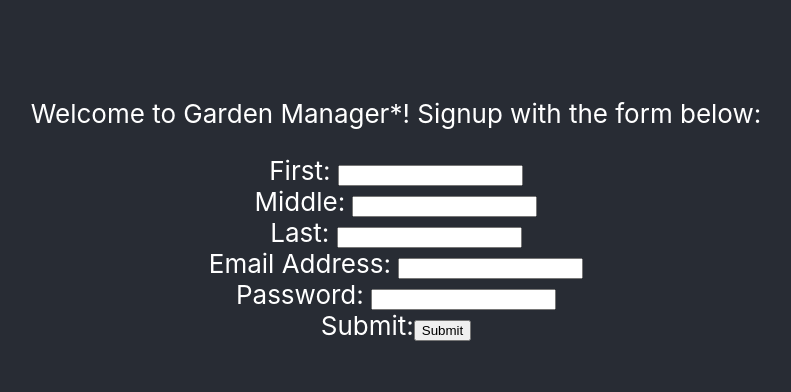
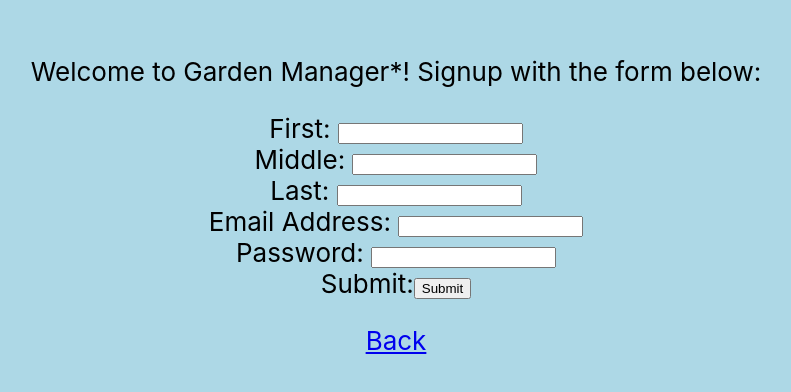
Before and after one commit to Vertial-Garden-Controller/Web-Interface, a React (Create React App) app: page /user/signup in a window 1280 px wide. Shown: the part 194-586 px from the top of the page, without its empty margins (244-1035 px from the left). Built offline with nearby package versions, Linux system fonts and the light colour scheme.

Commit message:
Added: back buttons

```diff
--- a/public/index.html
+++ b/public/index.html
@@ -24,7 +24,7 @@
       work correctly both with client-side routing and a non-root public URL.
       Learn how to configure a non-root public URL by running `npm run build`.
     -->
-    <title>React App</title>
+    <title>Irrigation Controller</title>
   </head>
   <body>
     <noscript>You need to enable JavaScript to run this app.</noscript>
--- a/src/pages/Login.js
+++ b/src/pages/Login.js
@@ -56,7 +56,10 @@
           <header className="App-header">
             Login Success!
             <Link to="/myinfo">My Information</Link>
-            <Link to="/mygarden">My Garden</Link>
+            {/* <Link to="/mygarden">My Garden</Link> */}
+            <p>
+              <Link to="/">Back</Link>
+            </p>
           </header>
         </div>
       )
@@ -91,6 +94,9 @@
               Submit:
               <input type="submit" value="Submit" />
             </label>
+            <p>
+              <Link to="/">Back</Link>
+            </p>
           </form>
         </header>
       </div>
--- a/src/pages/MyInfo.js
+++ b/src/pages/MyInfo.js
@@ -2,6 +2,7 @@
 import axios from 'axios'
 import { options } from '../App'
 import { number } from 'prop-types'
+import { Link } from 'react-router-dom'
 
 class MyInfo extends React.Component {
   constructor(props) {
@@ -46,6 +47,9 @@
           </p>
           <p>Email Address: {this.state.user.email}</p>
           <p>Password: {this.state.user.password}</p>
+          <p>
+            <Link to="/user/login">Logout</Link>
+          </p>
         </header>
       </div>
     )
--- a/src/pages/NewUser.js
+++ b/src/pages/NewUser.js
@@ -134,6 +134,9 @@
               <input type="submit" value="Submit" />
             </label>
           </form>
+          <p>
+            <Link to="/">Back</Link>
+          </p>
         </header>
       </div>
     )
--- a/src/routes.js
+++ b/src/routes.js
@@ -9,7 +9,7 @@
 class Routes extends React.Component {
   constructor(props) {
     super(props)
-    this.state = { user_id: 1 }
+    this.state = { user_id: 0 }
     this.UserIDHandler = this.UserIDHandler.bind(this)
   }
 
--- a/src/utils/App.css
+++ b/src/utils/App.css
@@ -14,14 +14,14 @@
 }
 
 .App-header {
-  background-color: #282c34;
+  background-color: lightblue;
   min-height: 100vh;
   display: flex;
   flex-direction: column;
   align-items: center;
   justify-content: center;
   font-size: calc(10px + 2vmin);
-  color: white;
+  color: black;
 }
 
 .App-link {
```
